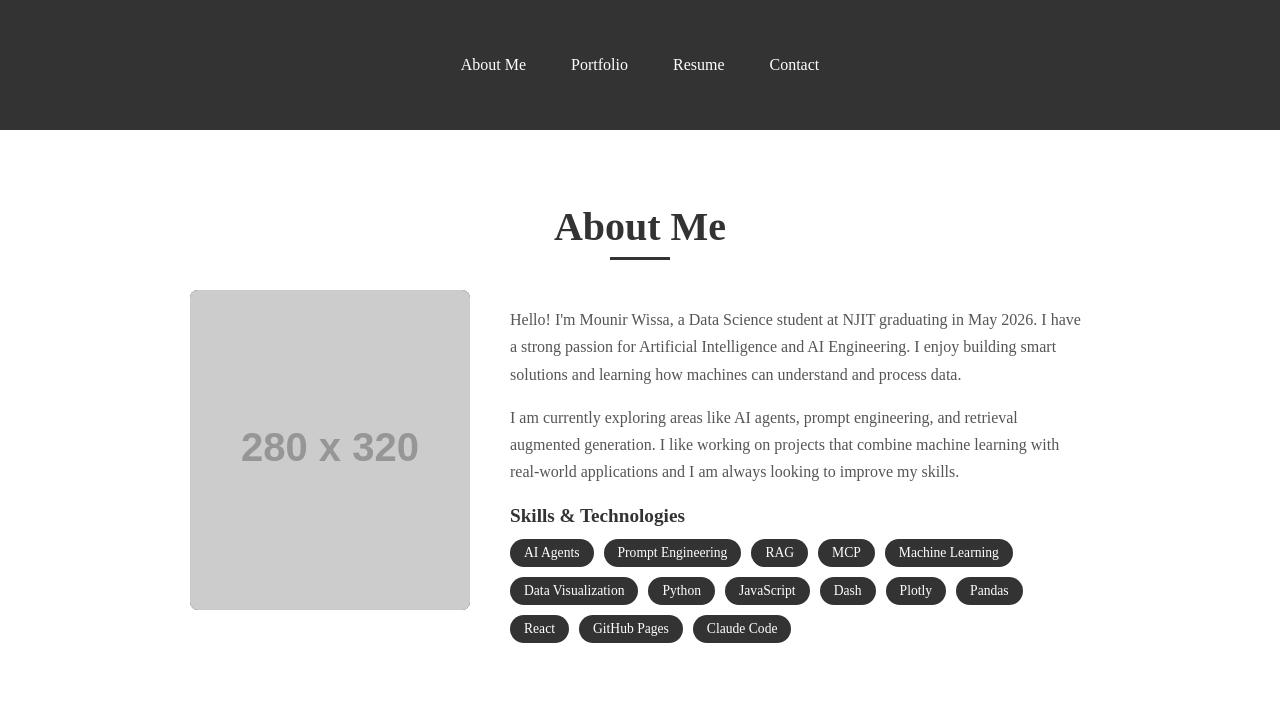
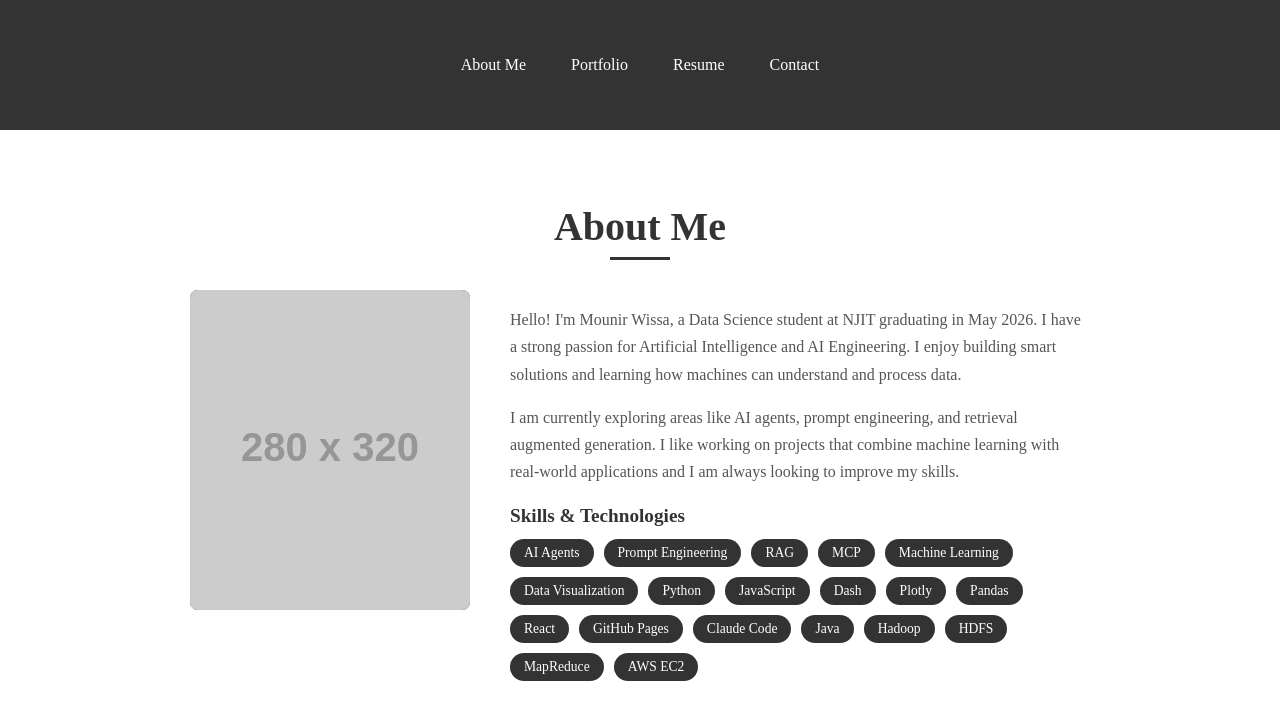
Before and after one commit to Mouner9360/portfolio, a React (Create React App) app: page / in a window 1280 px wide. Shown: the top 720 px of the page. Built offline with nearby package versions, Linux system fonts and the light colour scheme.

Commit message:
Add project: Hadoop WordCount Big Data Analysis + update skills

```diff
--- a/src/About.js
+++ b/src/About.js
@@ -37,6 +37,11 @@ class About extends Component {
               <span className="skill-tag">React</span>
               <span className="skill-tag">GitHub Pages</span>
               <span className="skill-tag">Claude Code</span>
+              <span className="skill-tag">Java</span>
+              <span className="skill-tag">Hadoop</span>
+              <span className="skill-tag">HDFS</span>
+              <span className="skill-tag">MapReduce</span>
+              <span className="skill-tag">AWS EC2</span>
             </div>
           </div>
         </div>
--- a/src/Resume.js
+++ b/src/Resume.js
@@ -35,8 +35,9 @@ function Resume() {
   ];
 
   const skills = {
-    "Programming Languages": ["Python", "JavaScript", "HTML5", "CSS3"],
+    "Programming Languages": ["Python", "JavaScript", "Java", "HTML5", "CSS3"],
     "AI & Data Science": ["Machine Learning", "AI Agents", "RAG", "Prompt Engineering", "Data Visualization", "Dash", "Plotly", "Pandas"],
+    "Big Data & Cloud": ["Apache Hadoop", "HDFS", "MapReduce", "YARN", "AWS EC2"],
     "Tools & Technologies": ["MongoDB", "Git", "MCP", "Google GenAI", "VS Code", "Gunicorn", "Render", "React", "GitHub Pages", "Claude Code"]
   };
 
--- a/src/data/projects.json
+++ b/src/data/projects.json
@@ -50,5 +50,18 @@
     "image": "",
     "featured": true,
     "date": "2026-05-20"
+  },
+  {
+    "id": "hadoop-wordcount-bigdata",
+    "name": "Hadoop WordCount - Big Data Analysis",
+    "description": "Deployed a multi-node Apache Hadoop cluster (1 Master, 3 Slaves) on AWS EC2 to perform MapReduce WordCount analysis on Project Gutenberg literary works. Custom Java Mapper/Reducer processes large-scale unstructured text through HDFS and YARN, revealing Power Law word frequency distributions across classic literature.",
+    "tech": ["Java", "Apache Hadoop", "MapReduce", "HDFS", "YARN", "AWS EC2"],
+    "skills": ["Big Data", "Distributed Computing", "Data Engineering", "MapReduce"],
+    "category": "Big Data",
+    "github": "https://github.com/Mouner9360/hadoop-wordcount-bigdata",
+    "live": "",
+    "image": "https://raw.githubusercontent.com/Mouner9360/hadoop-wordcount-bigdata/main/Screenshot%202026-05-20%20172437.png",
+    "featured": true,
+    "date": "2026-05-20"
   }
 ]
```
